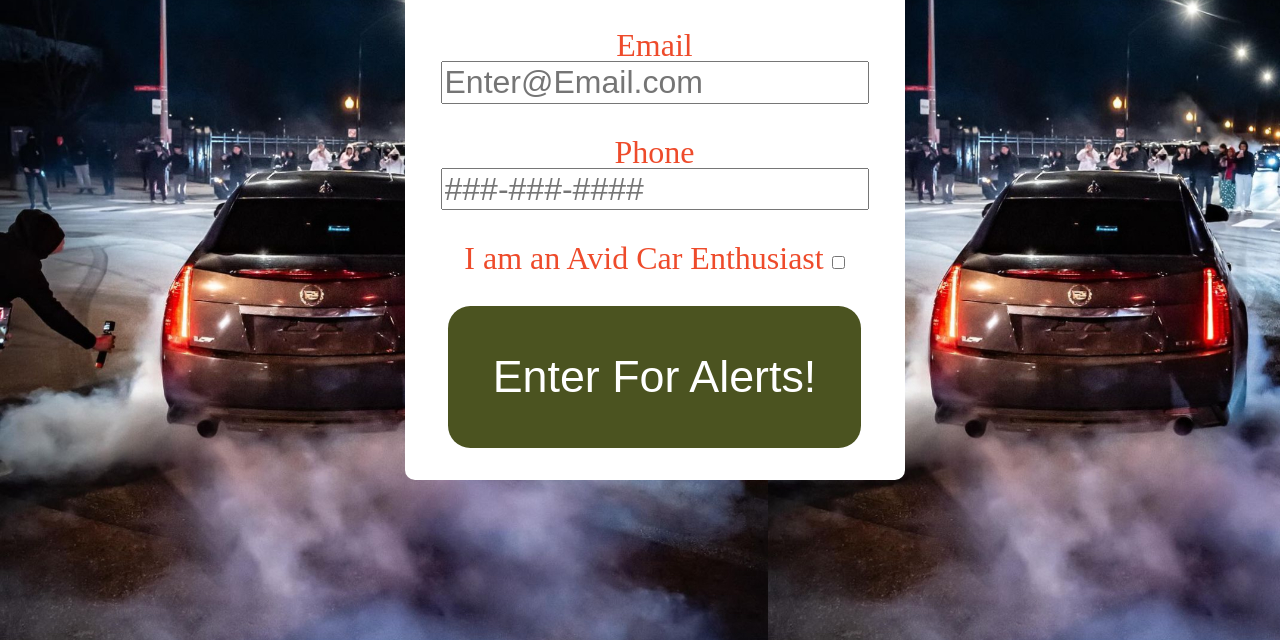
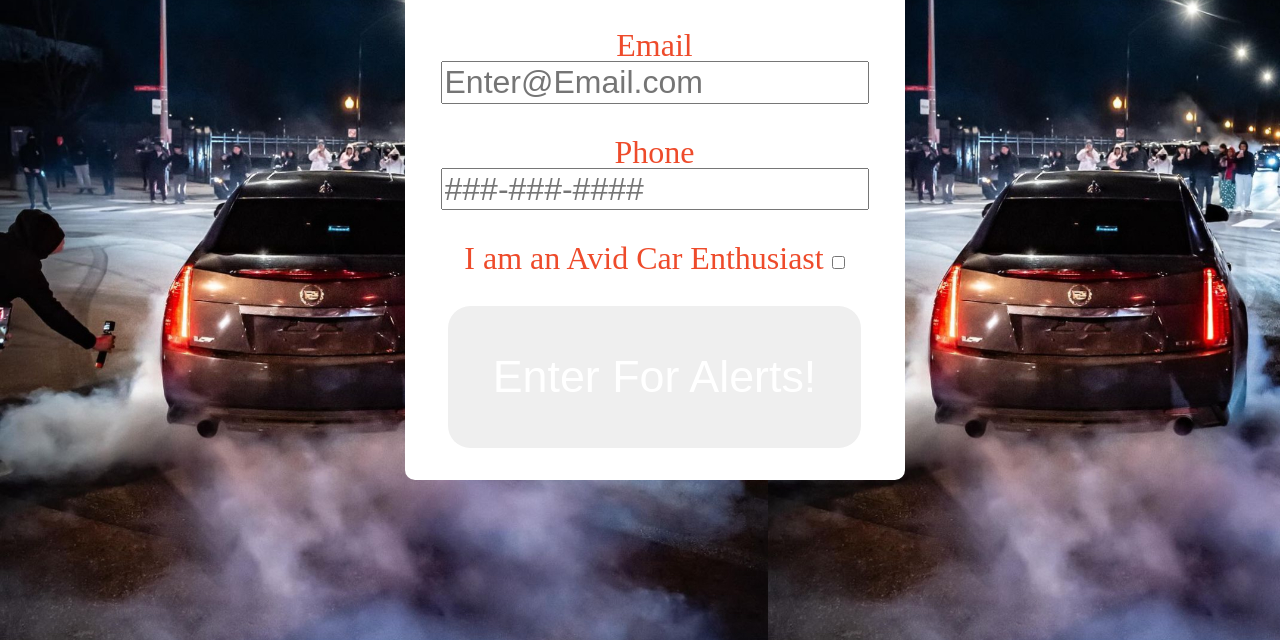
Before and after one commit to MichalPruszynski7/Project1, a plain HTML site: page index.html in a window 1280 px wide. Shown: the part 160-800 px from the top of the page. Drawn offline with Linux system fonts and the light colour scheme.

Commit message:
Update style.css

```diff
--- a/css/style.css
+++ b/css/style.css
@@ -48,5 +48,5 @@
 	font-size: 1.4em;
 	color: white;
 	padding: 1em;
-	background-color: #4b5320;
+	background-color: ##F88379;
   }
```
